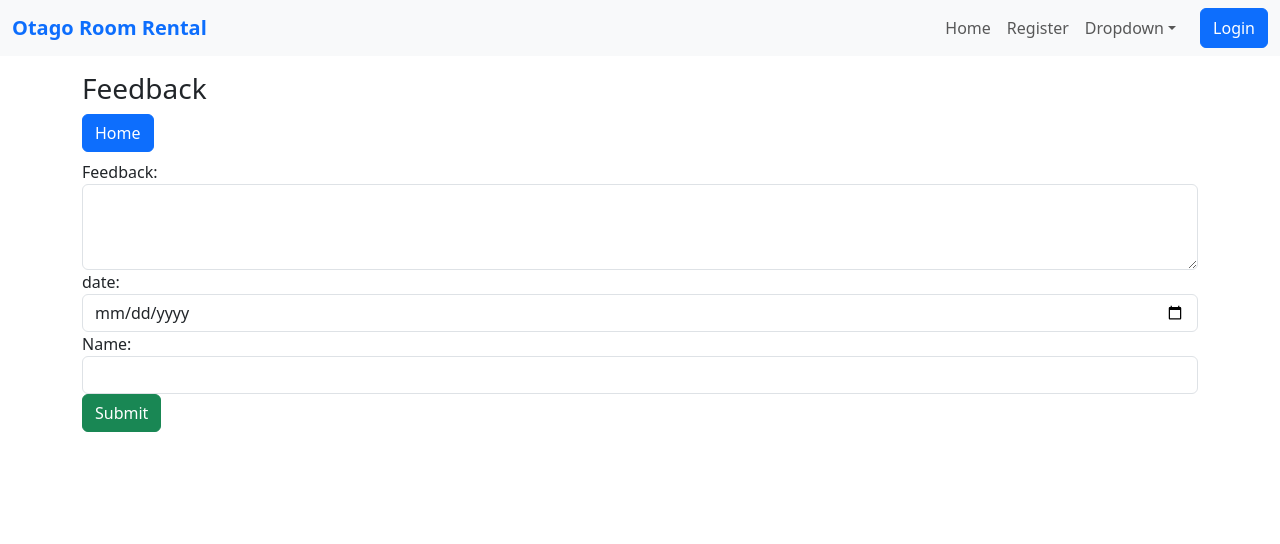
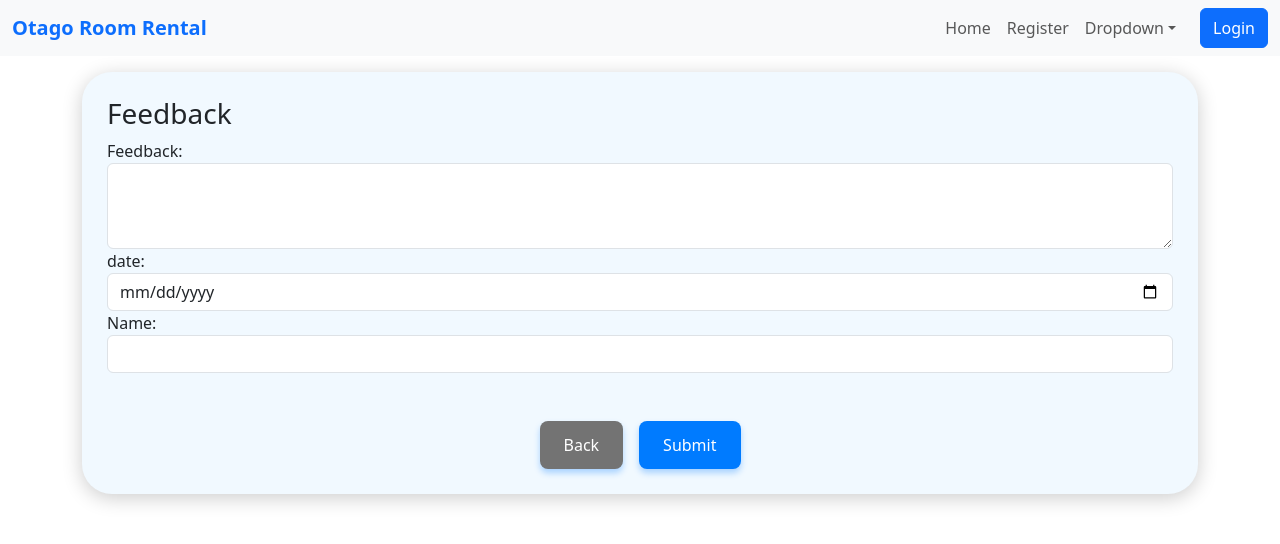
Before and after one commit to SatyamKamboj10011/Room_Rental_Website, a React (Create React App) app: page /Feedback in a window 1280 px wide. Shown: the top 544 px of the page. Built offline with nearby package versions, Linux system fonts and the light colour scheme; no server answers.

Commit message:
Added the review page for rooms

```diff
--- a/src/DescriptionPage.js
+++ b/src/DescriptionPage.js
@@ -122,6 +122,14 @@ function DescriptionPage() {
             <p>No reviews available.</p>
           )}
         </Col>
+         <Button style={{
+             width:'120px',
+             height:'45px',
+             borderRadius: '10px',
+             boxShadow: '0 4px 8px rgba(0, 0, 0, 0.2)',
+           }}>
+           <Link to={`/feedback`} style={{color: 'white',textDecoration: 'none',}}>Add Reviews</Link>
+         </Button>
       </Row>
 
       {/* Action Buttons */}
--- a/src/Review/Create.js
+++ b/src/Review/Create.js
@@ -1,5 +1,6 @@
 import { Link, useNavigate } from 'react-router-dom';
 import React, { useState } from 'react';
+import {Row,Col} from "react-bootstrap"
 import FBDataService from "../services/fbServices";
 
 function Create(){
@@ -34,14 +35,21 @@ function Create(){
 
     return (
         <div class="container">
-          <div class="panel panel-default">
+          <div class="panel panel-default"
+           style={{
+            width: "100%",
+            backgroundColor: "#f1f9ff",
+            borderRadius: "30px",
+            boxShadow:  "0 4px 20px rgba(0,0,0,0.2)",
+            padding: "25px",
+          }}>
             <div class="panel-heading">
+
               <h3 class="panel-title">
                 Feedback
               </h3>
             </div>
             <div class="panel-body">
-              <h4><Link to="/" class="btn btn-primary">Home</Link></h4>
               <form onSubmit={handleSubmit}>
                 <div class="form-group">
                   <label for="feedback">Feedback:</label>
@@ -60,11 +68,34 @@ function Create(){
                   <input type="text" class="form-control" name="Name" placeholder={name}  onChange={(e) =>
                     setname(e.target.value)}/>
                 </div>
-                <button type="submit" class="btn btn-success">Submit</button>
+                <br/>
+             <Row className="mt-4">
+              <Col className="d-flex justify-content-center gap-3">
+                <button style={{
+                  backgroundColor: '#737373',
+                  border: 'none',
+                  borderRadius: '8px',
+                  padding: '12px 24px',
+                  cursor: 'pointer',
+                  boxShadow: '0px 4px 6px rgba(0, 123, 255, 0.3)',
+                  }}><Link to="/DescriptionPage/:id" style={{ color: 'white', textDecoration: 'none' }}>Back</Link>
+                </button>
+
+                <button type="submit" style={{
+                  backgroundColor: '#007bff',
+                  color: '#fff',
+                  border: 'none',
+                  borderRadius: '8px',
+                  padding: '12px 24px',
+                  boxShadow: '0px 4px 6px rgba(0, 123, 255, 0.3)',
+                  }}>Submit</button>
+                 </Col>
+              </Row>
               </form>
             </div>
           </div>
         </div>
+
       );
 }
 
--- a/src/Review/Show.js
+++ b/src/Review/Show.js
@@ -35,7 +35,7 @@ function  Show () {
   };
   const deleteBoard = async (id) => {
 
-    alert("Deleting book ")
+    alert("Deleting feedback ")
     await FBDataService.deleteData(params.id);
     //getBoard();
     navigate("/");
```
